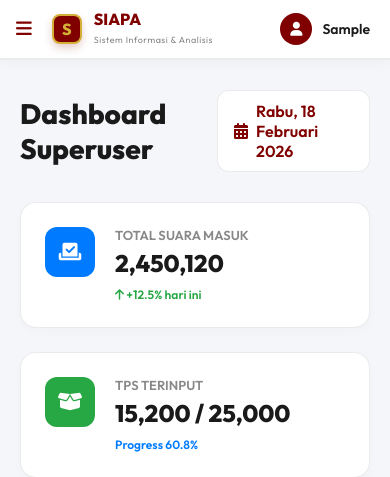
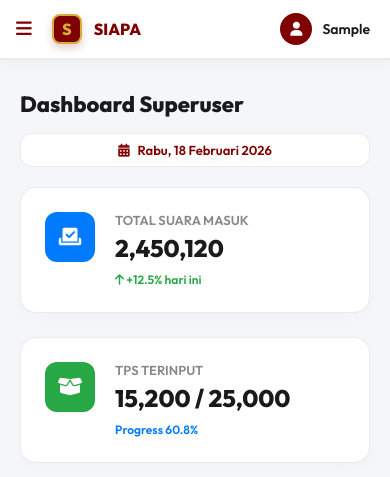
Before and after one commit to farisali522/siapa, a Django app: page /dashboard/ in a window 390 px wide. Shown: the top 477 px of the page. Run offline with Django 5.2, Linux system fonts and the light colour scheme; the visitor is signed in with stand-in values (Sample User, id 1); data comes from the database, SQL or seed files in the repository; data that the repository does not hold is empty.

Commit message:
update aplikasi

```diff
--- a/templates/dashboard.html
+++ b/templates/dashboard.html
@@ -214,6 +214,29 @@
 
     @media (max-width: 900px) {
         .content-grid { grid-template-columns: 1fr; }
+
+        /* Mobile Header Adjustments */
+        .dashboard-header {
+            flex-direction: column;
+            align-items: flex-start;
+            gap: 15px;
+            margin-bottom: 20px;
+        }
+
+        .header-right {
+            width: 100%;
+        }
+
+        .date-badge {
+            width: 100%;
+            justify-content: center;
+            font-size: 13px;
+            padding: 8px;
+        }
+
+        .page-title {
+            font-size: 22px;
+        }
     }
 
     .btn-sm {
--- a/templates/navbar.html
+++ b/templates/navbar.html
@@ -10,7 +10,6 @@
             <div class="brand-badge">S</div>
             <div class="brand-text">
                 <h1>SIAPA</h1>
-                <span>Sistem Informasi & Analisis</span>
             </div>
         </a>
     </div>
--- a/templates/sidebar.html
+++ b/templates/sidebar.html
@@ -68,6 +68,8 @@
             left: -100%; /* Default hidden on mobile */
             width: 260px; /* Lebar fixed sama kayak desktop */
             box-shadow: 10px 0 30px rgba(0,0,0,0.1);
+            top: 60px; /* Height navbar mobile */
+            height: calc(100vh - 60px);
         }
 
         .sidebar.active {
```
